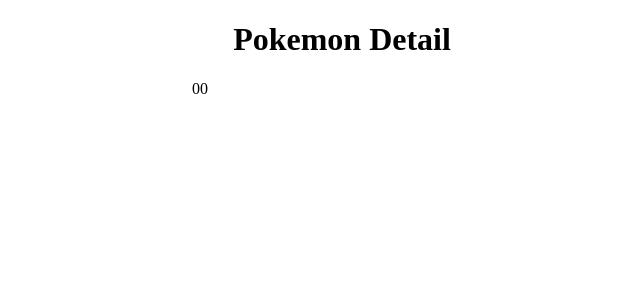
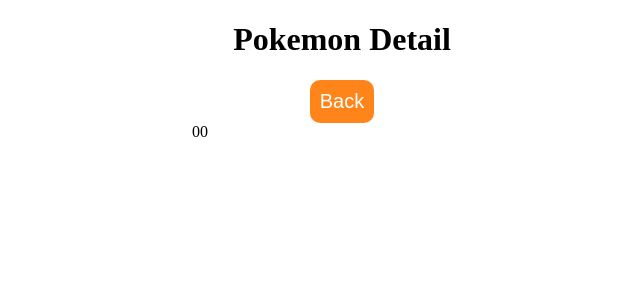
Before and after one commit to DavidEspinoG/DensityDex, a React (Vite) app: page /pokemon-detail in a window 1280 px wide. Shown: the top 300 px of the page, without its empty margins (298-938 px from the left). Built offline with nearby package versions, Linux system fonts and the light colour scheme; a web font is replaced by a local one.

Commit message:
Refactor css files

```diff
--- a/src/App.css
+++ b/src/App.css
@@ -18,37 +18,6 @@
   max-width: 1200px;
   width: 90%;
   margin: 0 auto;
-}
-
-.cards-container {
-  display: grid;
-  grid-template-columns: repeat(2, 1fr);
-  gap: 10px;
-}
-
-@media(min-width: 768px){
-  .cards-container {
-    grid-template-columns: repeat(3, 1fr);
-  }
-}
-
-@media(min-width: 992px){
-  .cards-container {
-    grid-template-columns: repeat(4, 1fr);
-  }
-}
-
-.pokemon-card {
-  display: flex;
-  justify-content: center;
-  border: 1px solid rgb(191, 186, 186);
-  border-radius: 10px;
-  background-color: white;
-}
-
-.pokemon-card:hover {
-  cursor: pointer;
-  border: 1px solid rgba(255, 119, 1, 0.895);
 }
 
 .pokemon-image {
@@ -100,7 +69,3 @@
   font-size: 30px;
   text-transform: capitalize;
 }
-
-.pokemon-card-name {
-  text-transform: capitalize;
-}
--- /dev/null
+++ b/src/components/BackButton.tsx
@@ -0,0 +1,14 @@
+import { ReactElement } from "react";
+import { useNavigate } from "react-router-dom";
+import '../styles/BackButton.css';
+
+const BackButton = () : ReactElement => {
+  const navigate = useNavigate();
+  return (
+    <div className="back-button-container">
+      <button className="button" onClick={() => navigate('/')}>Back</button>
+    </div>
+  )
+};
+
+export default BackButton;
--- a/src/components/CardsContainer.tsx
+++ b/src/components/CardsContainer.tsx
@@ -2,6 +2,8 @@
 import { useAppSelector } from "../state/hooks";
 import { Pokemon } from "../types/PokemonTypes";
 import PokemonCard from "./PokemonCard";
+import '../styles/CardsContainer.css';
+
 const CardsContainer = () : ReactElement => {
   const pokemons = useAppSelector((state) => state.currentPokemons);
   return (
--- a/src/components/PokemonCard.tsx
+++ b/src/components/PokemonCard.tsx
@@ -4,6 +4,7 @@
 import { MouseEvent } from "react";
 import { useNavigate } from "react-router-dom";
 import { fetchPokemonDetail } from "../state/pokemonSlice";
+import '../styles/PokemonCard.css';
 
 const PokemonCard = ({name, url} : {name: string, url: string}) : ReactElement => {
   const dispatch = useAppDispatch();
--- a/src/pages/PokemonDetail.tsx
+++ b/src/pages/PokemonDetail.tsx
@@ -4,6 +4,7 @@
 import { useEffect } from "react";
 import { useAppDispatch } from "../state/hooks";
 import { getPokemonFromLocalStorage } from "../state/pokemonSlice";
+import BackButton from "../components/BackButton";
 
 const PokemonDetail = () : ReactElement  => {
   const dispatch = useAppDispatch();
@@ -13,6 +14,7 @@
   return (
     <>
       <h1>Pokemon Detail</h1>
+      <BackButton />
       <MainImageContainer />
       <PokemonStats />
     </>
--- a/src/state/pokemonSlice.ts
+++ b/src/state/pokemonSlice.ts
@@ -1,7 +1,6 @@
 import { createSlice, createAsyncThunk } from "@reduxjs/toolkit";
 import { PayloadAction } from "@reduxjs/toolkit";
 import axios from "axios";
-// import { apiUrls } from "../constants";
 import { DetailedPokemon, PokemonsState } from "../types/PokemonTypes";
 
 const fetchPokemons = createAsyncThunk(
--- /dev/null
+++ b/src/styles/BackButton.css
@@ -0,0 +1,4 @@
+.back-button-container {
+  display: flex;
+  justify-content: center;
+}
--- /dev/null
+++ b/src/styles/CardsContainer.css
@@ -0,0 +1,17 @@
+.cards-container {
+  display: grid;
+  grid-template-columns: repeat(2, 1fr);
+  gap: 10px;
+}
+
+@media(min-width: 768px){
+  .cards-container {
+    grid-template-columns: repeat(3, 1fr);
+  }
+}
+
+@media(min-width: 992px){
+  .cards-container {
+    grid-template-columns: repeat(4, 1fr);
+  }
+}
--- /dev/null
+++ b/src/styles/PokemonCard.css
@@ -0,0 +1,17 @@
+
+.pokemon-card {
+  display: flex;
+  justify-content: center;
+  border: 1px solid rgb(191, 186, 186);
+  border-radius: 10px;
+  background-color: white;
+}
+
+.pokemon-card:hover {
+  cursor: pointer;
+  border: 1px solid rgba(255, 119, 1, 0.895);
+}
+
+.pokemon-card-name {
+  text-transform: capitalize;
+}
```
